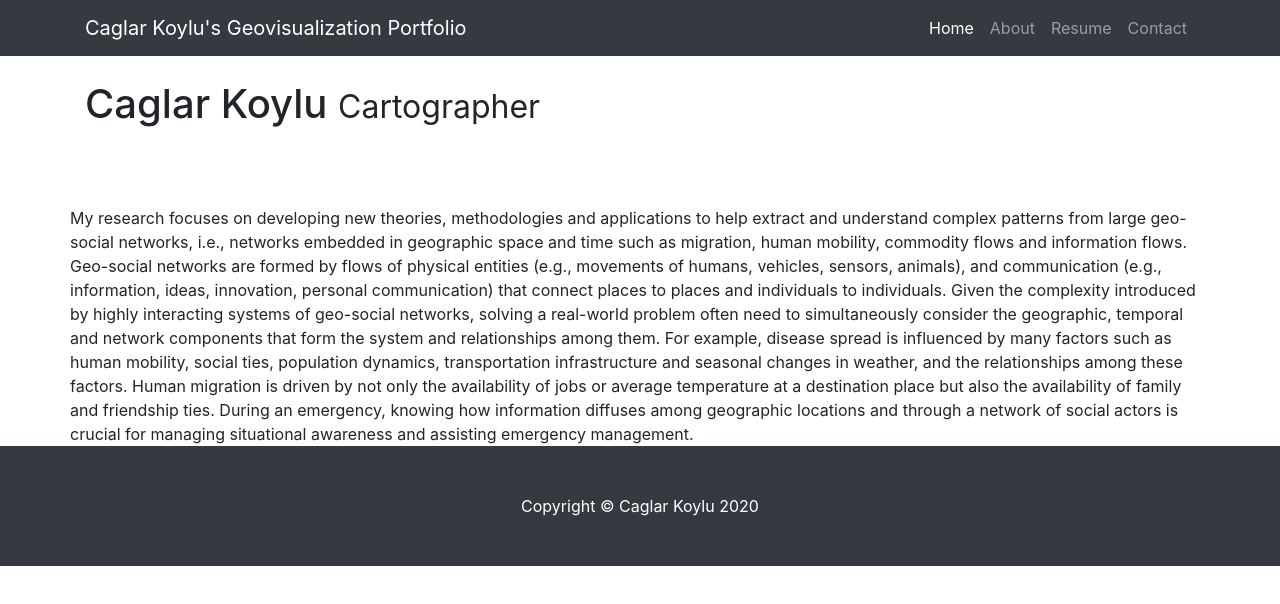
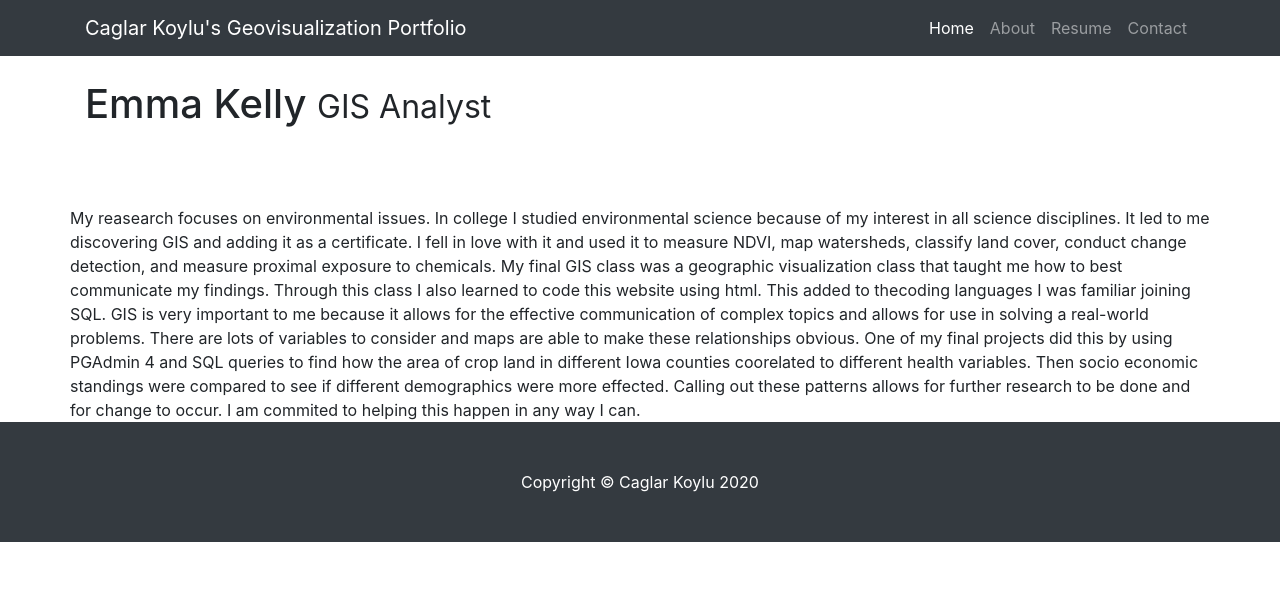
Before and after one commit to geog3540/etkelly, a website: page shortbio.html in a window 1280 px wide. Drawn offline with Linux system fonts and the light colour scheme.

Commit message:
Update shortbio.html

```diff
--- a/shortbio.html
+++ b/shortbio.html
@@ -8,7 +8,7 @@
     <meta name="description" content="">
     <meta name="author" content="">
 
-    <title>Caglar's Portfolio</title>
+    <title>Emma's Portfolio</title>
 
     <!-- Bootstrap core CSS -->
     <link href="vendor/bootstrap/css/bootstrap.min.css" rel="stylesheet">
@@ -52,25 +52,24 @@
     <div class="container">
 
       <!-- Page Heading -->
-      <h1 class="my-4">Caglar Koylu
-        <small>Cartographer</small>
+      <h1 class="my-4">Emma Kelly
+        <small>GIS Analyst</small>
       </h1>
 
       <div class="row">
           <div class="col-lg-4 col-sm-6 portfolio-item">
               <img class="card-img-top" src="images/koylu_portrait.jpg" alt="">
          </div>
-         <p class="card-text">My research focuses on developing new theories, methodologies and applications to help extract and
-           understand complex patterns from large geo-social networks, i.e., networks embedded in geographic space and time such as
-           migration, human mobility, commodity flows and information flows. Geo-social networks are formed by flows of physical entities
-           (e.g., movements of humans, vehicles, sensors, animals), and communication (e.g., information, ideas, innovation, personal communication)
-           that connect places to places and individuals to individuals. Given the complexity introduced by highly interacting systems of geo-social networks,
-           solving a real-world problem often need to simultaneously consider the geographic, temporal and network components that form the system and relationships
-           among them. For example, disease spread is influenced by many factors such as human mobility, social ties, population dynamics,
-           transportation infrastructure and seasonal changes in weather, and the relationships among these factors.
-           Human migration is driven by not only the availability of jobs or average temperature at a destination place but also the
-           availability of family and friendship ties. During an emergency, knowing how information diffuses among geographic locations
-           and through a network of social actors is crucial for managing situational awareness and assisting emergency management. </p>
+         <p class="card-text">My reasearch focuses on environmental issues. In college I studied environmental science because of my interest in all
+           science disciplines. It led to me discovering GIS and adding it as a certificate. I fell in love with it and used it to measure NDVI,
+           map watersheds, classify land cover, conduct change detection, and measure proximal exposure to chemicals. My final GIS class was a
+           geographic visualization class that taught me how to best communicate my findings. Through this class I also learned to code this website
+           using html. This added to thecoding languages I was familiar joining SQL. GIS is very important to me because it allows for the effective
+           communication of complex topics and allows for use in solving a real-world problems. There are lots of variables to consider and maps are
+           able to make these relationships obvious. One of my final projects did this by using PGAdmin 4 and SQL queries to find how the area of crop
+           land in different Iowa counties coorelated to different health variables. Then socio economic standings were compared to see if different
+           demographics were more effected. Calling out these patterns allows for further research to be done and for change to occur. I am commited to
+           helping this happen in any way I can. </p>
       </div>
       <!-- /.row -->
 
```
